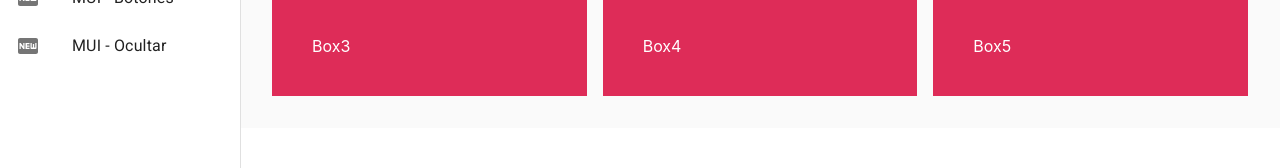
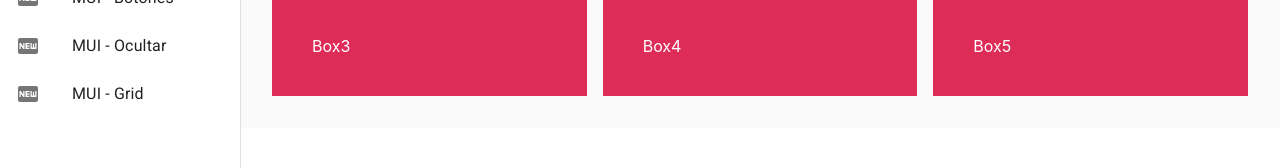
Before and after one commit to jtrujilloACL/ppj-ui, a React (Create React App) app: page / in a window 1280 px wide. Shown: the part 332-500 px from the top of the page. Built offline with nearby package versions, Linux system fonts and the light colour scheme.

Commit message:
add GridTutorial to MenuLeft

```diff
--- a/src/components/PageContainer.jsx
+++ b/src/components/PageContainer.jsx
@@ -17,6 +17,11 @@ const PageContainer = () => {
             ></Route>
 
             <Route
+                path='/grid-tutorial'
+                element={<GridTutorial />}
+            ></Route>
+
+            <Route
                 path='/hidden-tutorial'
                 element={<HiddenTutorial />}
             ></Route>
--- a/src/components/layout/ListNavbarLeft.jsx
+++ b/src/components/layout/ListNavbarLeft.jsx
@@ -65,6 +65,13 @@ const ListNavbarLeft = () => {
                 </ListItemIcon>
                 <ListItemText primary="MUI - Ocultar" />
             </ListItem>
+
+            <ListItem button onClick={() => navigate("/grid-tutorial")}>
+                <ListItemIcon>
+                    <FiberNew color="inherit" />
+                </ListItemIcon>
+                <ListItemText primary="MUI - Grid" />
+            </ListItem>
         </List>
     );
 }
```
